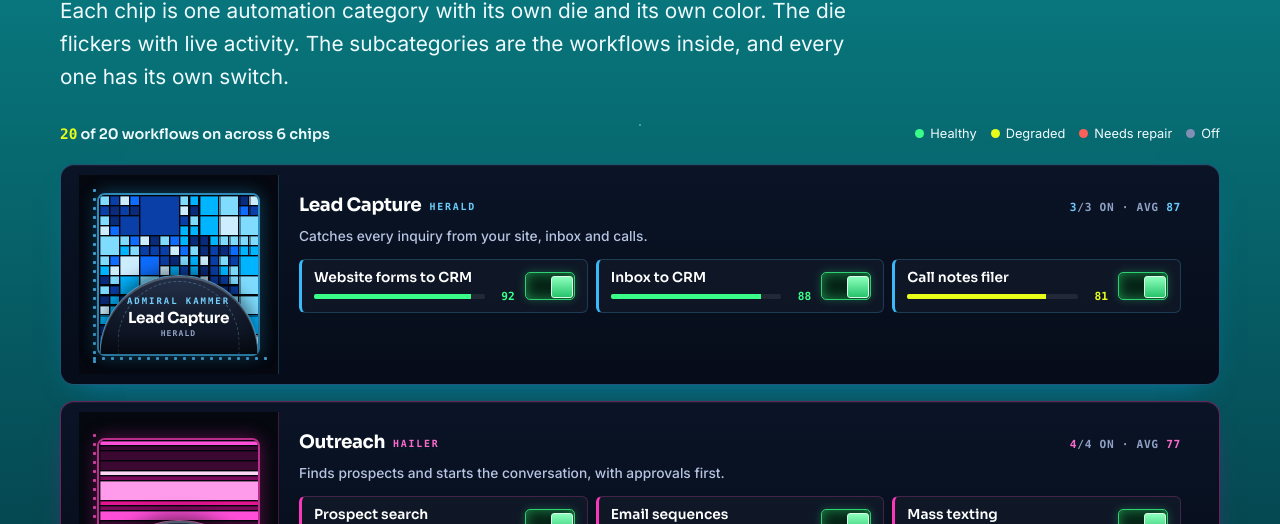
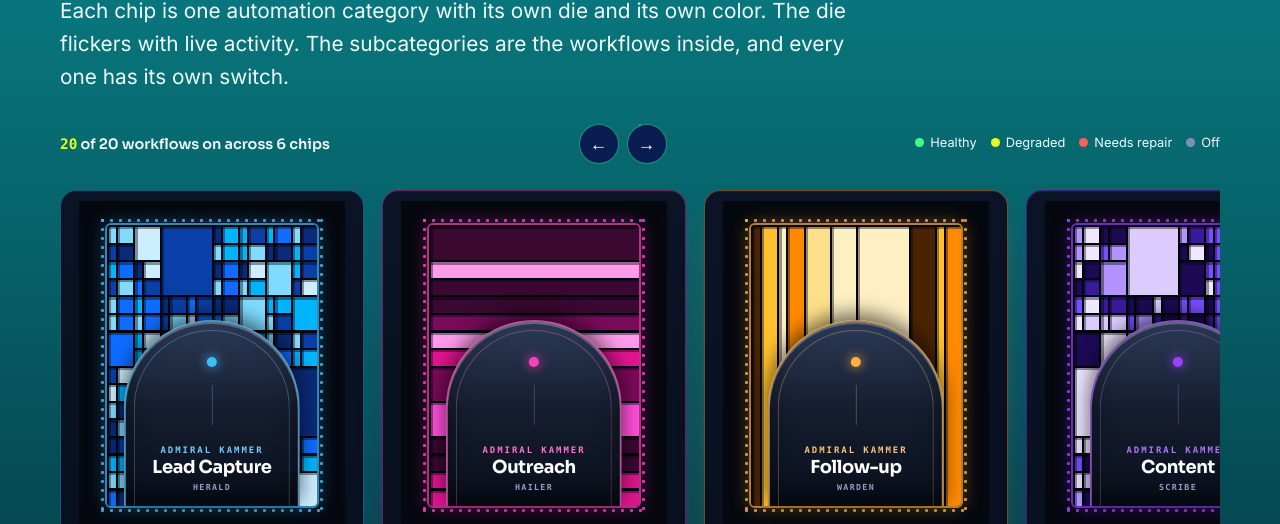
Before and after one commit to rrk3311-USA/AK-lux-consierge, a plain HTML site: page chips.html in a window 1280 px wide. Shown: the part 275-799 px from the top of the page. Drawn offline with Linux system fonts and the light colour scheme.

Commit message:
Chip Bay: tall vertical chips with arched door cover, horizontal scrolling strip
Co-Authored-By: Claude Sonnet 5.5 <noreply@anthropic.com>
Claude-Session: https://claude.ai/code/session_01Bh6qafGyLT7EArTAwGvpmW

```diff
--- a/chips.html
+++ b/chips.html
@@ -7,38 +7,36 @@
 <link rel="stylesheet" href="https://fonts.googleapis.com/css2?family=Inter:wght@400;500;600&family=Sora:wght@500;600;700&display=swap">
 <link rel="stylesheet" href="assets/v3.css">
 <style>
-.bay{display:grid;gap:16px;padding-bottom:30px}
-.chip{display:grid;grid-template-columns:200px minmax(0,1fr);gap:0;border-radius:14px;border:1px solid hsl(var(--h) 70% 55% / .45);background:linear-gradient(180deg,#0a1426,#060c19);box-shadow:0 14px 30px -18px hsl(var(--h) 90% 50% / .6),inset 0 1px 0 rgba(255,255,255,.05);overflow:hidden}
-@media(max-width:620px){.chip{grid-template-columns:1fr}.sock{border-right:0;border-bottom:1px solid hsl(var(--h) 70% 55% / .3);padding:24px}.die{max-width:230px}.subs{grid-template-columns:minmax(0,1fr)}}
-.sock{position:relative;padding:18px;background:#05080f;border-right:1px solid hsl(var(--h) 70% 55% / .3);display:grid;place-items:center}
-.die{position:relative;width:100%;aspect-ratio:1;background:#02050c;border-radius:8px;border:2px solid hsl(var(--h) 60% 45%);box-shadow:0 0 18px hsl(var(--h) 95% 55% / .35)}
-.die canvas{position:absolute;inset:0;width:100%;height:100%;border-radius:6px;image-rendering:pixelated;display:block}
+.bay{display:flex;gap:18px;overflow-x:auto;scroll-snap-type:x proximity;padding:6px 4px 22px;scrollbar-width:thin;scrollbar-color:#2fcf74 #07203a}
+.bay::-webkit-scrollbar{height:8px}.bay::-webkit-scrollbar-thumb{background:#2fcf74;border-radius:6px}.bay::-webkit-scrollbar-track{background:#07203a;border-radius:6px}
+.chip{flex:0 0 304px;scroll-snap-align:start;display:flex;flex-direction:column;border-radius:16px;border:1px solid hsl(var(--h) 70% 55% / .45);background:linear-gradient(180deg,#0a1426,#060c19);box-shadow:0 14px 30px -18px hsl(var(--h) 90% 50% / .6),inset 0 1px 0 rgba(255,255,255,.05);overflow:hidden}
+.sock{position:relative;padding:22px 26px 20px;background:#05080f;border-bottom:1px solid hsl(var(--h) 70% 55% / .3)}
+.die{position:relative;width:100%;aspect-ratio:3/4;background:#02050c;border-radius:6px;border:2px solid hsl(var(--h) 60% 45%);box-shadow:0 0 18px hsl(var(--h) 95% 55% / .35)}
+.die canvas{position:absolute;inset:0;width:100%;height:100%;border-radius:4px;image-rendering:pixelated;display:block}
 .pins{position:absolute;inset:-9px;pointer-events:none;
- background:
-  radial-gradient(circle,hsl(var(--h) 80% 60% / .85) 1.3px,transparent 1.8px) 0 0/9px 100% repeat-x,
-  radial-gradient(circle,hsl(var(--h) 80% 60% / .85) 1.3px,transparent 1.8px) 0 100%/9px 9px repeat-x;
- -webkit-mask:linear-gradient(#000 0 9px,transparent 9px calc(100% - 9px),#000 calc(100% - 9px));mask:linear-gradient(#000 0 9px,transparent 9px calc(100% - 9px),#000 calc(100% - 9px))}
-.pins2{position:absolute;inset:-9px;pointer-events:none;background:radial-gradient(circle,hsl(var(--h) 80% 60% / .85) 1.3px,transparent 1.8px) 0 0/9px 9px repeat-y;-webkit-mask:linear-gradient(90deg,#000 0 9px,transparent 9px calc(100% - 9px),#000 calc(100% - 9px));mask:linear-gradient(90deg,#000 0 9px,transparent 9px calc(100% - 9px),#000 calc(100% - 9px))}
-/* heat-spreader half circle cover */
-.cover{position:absolute;left:50%;bottom:0;transform:translateX(-50%);width:100%;aspect-ratio:2/1;border-radius:999px 999px 0 0;
-  background:linear-gradient(180deg,#26324a 0%,#121a2b 55%,#0a101c 100%);border:1.5px solid hsl(var(--h) 60% 62% / .75);border-bottom:0;
-  box-shadow:inset 0 2px 0 rgba(255,255,255,.22),inset 0 -10px 18px rgba(0,0,0,.45),0 -4px 18px rgba(0,0,0,.55);display:grid;place-items:end center;padding-bottom:10%;text-align:center}
-.cover:before{content:"";position:absolute;inset:7% 11% 0 11%;border-radius:999px 999px 0 0;border:1px dashed hsl(var(--h) 70% 70% / .35);border-bottom:0}
-.cover b{display:block;font:700 .56rem ui-monospace,Menlo,monospace;letter-spacing:.22em;color:hsl(var(--h) 95% 72%);text-transform:uppercase}
-.cover span{display:block;font:700 .95rem var(--disp);letter-spacing:-.02em;color:#fff;margin-top:2px}
-.cover small{display:block;font:600 .5rem ui-monospace,Menlo,monospace;letter-spacing:.14em;color:#8fa0c4;margin-top:2px}
-
-.cb{padding:18px 20px 16px;display:flex;flex-direction:column;gap:10px;min-width:0}
-.cb .hd2{display:flex;align-items:baseline;justify-content:space-between;gap:12px;flex-wrap:wrap}
-.cb h3{font:700 1.15rem var(--disp);letter-spacing:-.02em}
-.cb h3 em{font-style:normal;font:600 .62rem ui-monospace,Menlo,monospace;letter-spacing:.18em;color:hsl(var(--h) 95% 70%);margin-left:8px;vertical-align:middle;text-transform:uppercase}
-.cb .sum{font:600 .7rem ui-monospace,Menlo,monospace;letter-spacing:.06em;color:#8fa0c4}
+ background:radial-gradient(circle,hsl(var(--h) 80% 60% / .85) 1.3px,transparent 1.8px) 0 0/9px 9px repeat-x,radial-gradient(circle,hsl(var(--h) 80% 60% / .85) 1.3px,transparent 1.8px) 0 100%/9px 9px repeat-x}
+.pins2{position:absolute;inset:-9px;pointer-events:none;background:radial-gradient(circle,hsl(var(--h) 80% 60% / .85) 1.3px,transparent 1.8px) 0 0/9px 9px repeat-y,radial-gradient(circle,hsl(var(--h) 80% 60% / .85) 1.3px,transparent 1.8px) 100% 0/9px 9px repeat-y}
+/* arched door cover */
+.cover{position:absolute;left:50%;bottom:0;transform:translateX(-50%);width:84%;height:66%;
+  border-radius:999px 999px 0 0;background:linear-gradient(180deg,#2c3a56 0%,#141c2e 50%,#0a101c 100%);border:2px solid hsl(var(--h) 60% 62% / .8);border-bottom:0;
+  box-shadow:inset 0 2px 0 rgba(255,255,255,.25),inset 0 -14px 22px rgba(0,0,0,.5),0 -6px 20px rgba(0,0,0,.6);display:flex;flex-direction:column;justify-content:flex-end;align-items:center;text-align:center;padding:0 8px 14px}
+.cover:before{content:"";position:absolute;inset:8px 8px 0 8px;border-radius:999px 999px 0 0;border:1px solid hsl(var(--h) 70% 70% / .35);border-bottom:0}
+.cover:after{content:"";position:absolute;left:50%;top:34%;bottom:44%;width:1px;background:hsl(var(--h) 70% 70% / .3)}
+.cover .dot{width:10px;height:10px;border-radius:50%;background:hsl(var(--h) 95% 62%);box-shadow:0 0 12px hsl(var(--h) 95% 62%);margin-bottom:auto;margin-top:22%}
+.cover b{display:block;font:700 .56rem ui-monospace,Menlo,monospace;letter-spacing:.22em;color:hsl(var(--h) 95% 72%);text-transform:uppercase;position:relative}
+.cover span{display:block;font:700 1.12rem var(--disp);letter-spacing:-.02em;color:#fff;margin-top:3px;line-height:1.1;position:relative}
+.cover small{display:block;font:600 .52rem ui-monospace,Menlo,monospace;letter-spacing:.16em;color:#8fa0c4;margin-top:4px;position:relative}
+.cb{padding:18px 18px 18px;display:flex;flex-direction:column;gap:10px;min-width:0;flex:1}
+.cb .hd2{display:flex;flex-direction:column;gap:4px}
+.cb h3{font:700 1.1rem var(--disp);letter-spacing:-.02em}
+.cb h3 em{display:block;margin:3px 0 0}
+.cb .sum{font:600 .68rem ui-monospace,Menlo,monospace;letter-spacing:.06em;color:#8fa0c4}
 .cb .sum b{color:hsl(var(--h) 95% 70%)}
-.cb p.d{margin:0;color:#b6c4e2;font-size:.86rem;line-height:1.5}
-.subs{display:grid;grid-template-columns:repeat(auto-fit,minmax(250px,1fr));gap:8px;margin-top:2px}
+.cb p.d{margin:0;color:#b6c4e2;font-size:.84rem;line-height:1.5}
+.subs{display:grid;grid-template-columns:minmax(0,1fr);gap:8px;margin-top:auto}
 .sub{display:grid;grid-template-columns:minmax(0,1fr) auto;gap:4px 10px;align-items:center;padding:9px 12px;border:1px solid hsl(var(--h) 60% 55% / .28);border-left:3px solid hsl(var(--h) 95% 60%);border-radius:6px;background:rgba(255,255,255,.03)}
 .sub.off{filter:saturate(.3);opacity:.8;border-left-color:#4a5878}
-.sub .nm{font:600 .86rem var(--disp);white-space:nowrap;overflow:hidden;text-overflow:ellipsis}
+.sub .nm{font:600 .84rem var(--disp);white-space:nowrap;overflow:hidden;text-overflow:ellipsis}
 .sub .mt{grid-column:1/2;display:flex;align-items:center;gap:8px}
 .sub .bar{flex:1;height:5px;background:rgba(255,255,255,.08);border-radius:2px;overflow:hidden}
 .sub .bar i{display:block;height:100%;background:var(--c)}
@@ -49,7 +47,10 @@
 .sw:after{content:"";position:absolute;top:3px;left:3px;width:20px;height:20px;border-radius:3px;background:linear-gradient(180deg,#5a6b92,#2a3550);border:1px solid #6a7ea8;transition:transform .15s}
 .sw[aria-checked=true]{background:#062417;border-color:#2fcf74;box-shadow:inset 0 0 12px rgba(57,255,136,.45),0 0 8px rgba(57,255,136,.25)}
 .sw[aria-checked=true]:after{transform:translateX(22px);background:linear-gradient(180deg,#8dffbd,#27c46b);border-color:#d6ffe6}
-.sw:focus-visible{outline:3px solid var(--y);outline-offset:2px}
+.sw:focus-visible,.nv:focus-visible{outline:3px solid var(--y);outline-offset:2px}
+.nv{border:1px solid rgba(57,255,136,.5);background:#0a1d52;color:#fff;width:40px;height:40px;border-radius:50%;cursor:pointer;font:700 1.1rem var(--disp)}
+.nv:hover{background:var(--g);color:#031a0d}
+.nvs{display:flex;gap:8px}
 .top3{display:flex;justify-content:space-between;align-items:center;gap:14px;flex-wrap:wrap;margin:6px 0 20px}
 .tot{font:600 .9rem var(--disp);color:var(--bare)}
 .tot b{color:var(--y);font-family:ui-monospace,Menlo,monospace}
@@ -67,7 +68,7 @@
 <div class="page-hd"><div class="eyebrow">The chip bay</div>
 <h1 style="font-size:clamp(2.2rem,5vw,3.8rem)">Every category is a <em>chip</em>.</h1>
 <p class="lede" style="margin-top:1rem">Each chip is one automation category with its own die and its own color. The die flickers with live activity. The subcategories are the workflows inside, and every one has its own switch.</p></div>
-<div class="top3"><div class="tot" id="tot" aria-live="polite"></div><div class="leg"><span class="g"><i></i>Healthy</span><span class="y"><i></i>Degraded</span><span class="r"><i></i>Needs repair</span><span class="x"><i></i>Off</span></div></div>
+<div class="top3"><div class="tot" id="tot" aria-live="polite"></div><div class="nvs"><button class="nv" id="pv" type="button" aria-label="Scroll chips left">←</button><button class="nv" id="nx" type="button" aria-label="Scroll chips right">→</button></div><div class="leg"><span class="g"><i></i>Healthy</span><span class="y"><i></i>Degraded</span><span class="r"><i></i>Needs repair</span><span class="x"><i></i>Off</span></div></div>
 <div class="bay" id="bay"></div>
 <p class="note">Health scores and activity are sample data. The category codenames are working names.</p>
 </main>
@@ -99,16 +100,16 @@
   function isOn(c,i){var k=c.id+':'+i;return k in S?S[k]:(i!==3||c.id==='ops'?true:true)}
   function rng(seed){var s=seed>>>0;return function(){s=(s*1664525+1013904223)>>>0;return s/4294967296}}
   /* build the block layout once per chip */
-  function layout(c,n){
-    var R=rng(c.h*977+n),out=[];
+  function layout(c,cols,rows){
+    var R=rng(c.h*977+cols),out=[];
     (function split(x,y,w,h,d){
-      var stop=w<=2||(d>1&&R()<(.1+d*.1))||d>6;
+      var stop=w<=2||h<=2||(d>1&&R()<(.1+d*.1))||d>6;
       if(stop){out.push([x,y,w,h]);return}
       var hw=Math.floor(w/2),hh=Math.floor(h/2);
       if(c.st==='quad'||(c.st==='mixed'&&R()<.5)){split(x,y,hw,hh,d+1);split(x+hw,y,w-hw,hh,d+1);split(x,y+hh,hw,h-hh,d+1);split(x+hw,y+hh,w-hw,h-hh,d+1)}
       else if(c.st==='wide'||(c.st==='mixed')){var a=R()<.3?hh:hh;split(x,y,w,a,d+1);split(x,y+a,w,h-a,d+1);if(R()<.55){}}
       else{split(x,y,hw,h,d+1);split(x+hw,y,w-hw,h,d+1)}
-    })(0,0,n,n,0);
+    })(0,0,cols,rows,0);
     return out;
   }
   function paint(canvas,c,blocks,n,act){
@@ -121,11 +122,11 @@
   function mount(){
     var h='';
     CH.forEach(function(c){
-      h+='<article class="chip" style="--h:'+c.h+'" id="c-'+c.id+'"><div class="sock"><div class="die"><canvas width="128" height="128" aria-hidden="true"></canvas><span class="pins"></span><span class="pins2"></span><div class="cover"><div><b>Admiral Kammer</b><span>'+esc(c.name)+'</span><small>'+c.code+'</small></div></div></div></div><div class="cb"><div class="hd2"><h3>'+esc(c.name)+'<em>'+c.code+'</em></h3><span class="sum" id="s-'+c.id+'"></span></div><p class="d">'+esc(c.d)+'</p><div class="subs" id="u-'+c.id+'"></div></div></article>';
+      h+='<article class="chip" style="--h:'+c.h+'" id="c-'+c.id+'"><div class="sock"><div class="die"><canvas width="96" height="128" aria-hidden="true"></canvas><span class="pins"></span><span class="pins2"></span><div class="cover"><i class="dot"></i><b>Admiral Kammer</b><span>'+esc(c.name)+'</span><small>'+c.code+'</small></div></div></div><div class="cb"><div class="hd2"><h3>'+esc(c.name)+'<em>'+c.code+'</em></h3><span class="sum" id="s-'+c.id+'"></span></div><p class="d">'+esc(c.d)+'</p><div class="subs" id="u-'+c.id+'"></div></div></article>';
     });
     $('bay').innerHTML=h;
     CH.forEach(function(c){
-      var cv=document.querySelector('#c-'+c.id+' canvas'),n=32,bl=layout(c,n).map(function(b){return {x:b[0],y:b[1],w:b[2],h:b[3],col:c.pal[0]}});
+      var cv=document.querySelector('#c-'+c.id+' canvas'),n=24,bl=layout(c,24,32).map(function(b){return {x:b[0],y:b[1],w:b[2],h:b[3],col:c.pal[0]}});
       var R=rng(c.h*31);bl.forEach(function(b){b.col=c.pal[Math.floor(R()*c.pal.length)]});
       dies.push({c:c,cv:cv,bl:bl,n:n});paint(cv,c,bl,n);
       subs(c);
@@ -142,6 +143,7 @@
   function tot(){var on=0,all=0;CH.forEach(function(c){c.subs.forEach(function(s,i){all++;if(isOn(c,i))on++})});$('tot').innerHTML='<b>'+on+'</b> of '+all+' workflows on across '+CH.length+' chips'}
   $('bay').addEventListener('click',function(e){var b=e.target.closest('.sw');if(!b)return;var c=CH.filter(function(x){return x.id===b.dataset.c})[0],i=+b.dataset.i,k=c.id+':'+i;S[k]=!isOn(c,i);save();subs(c);var nb=document.querySelector('.sw[data-c="'+c.id+'"][data-i="'+i+'"]');if(nb)nb.focus()});
   mount();
+  $('pv').onclick=function(){$('bay').scrollBy({left:-330,behavior:'smooth'})};$('nx').onclick=function(){$('bay').scrollBy({left:330,behavior:'smooth'})};
   /* live flicker: re-roll a few blocks per tick, more for chips with more switches on */
   var reduce=window.matchMedia('(prefers-reduced-motion:reduce)').matches;
   if(!reduce)setInterval(function(){
```
